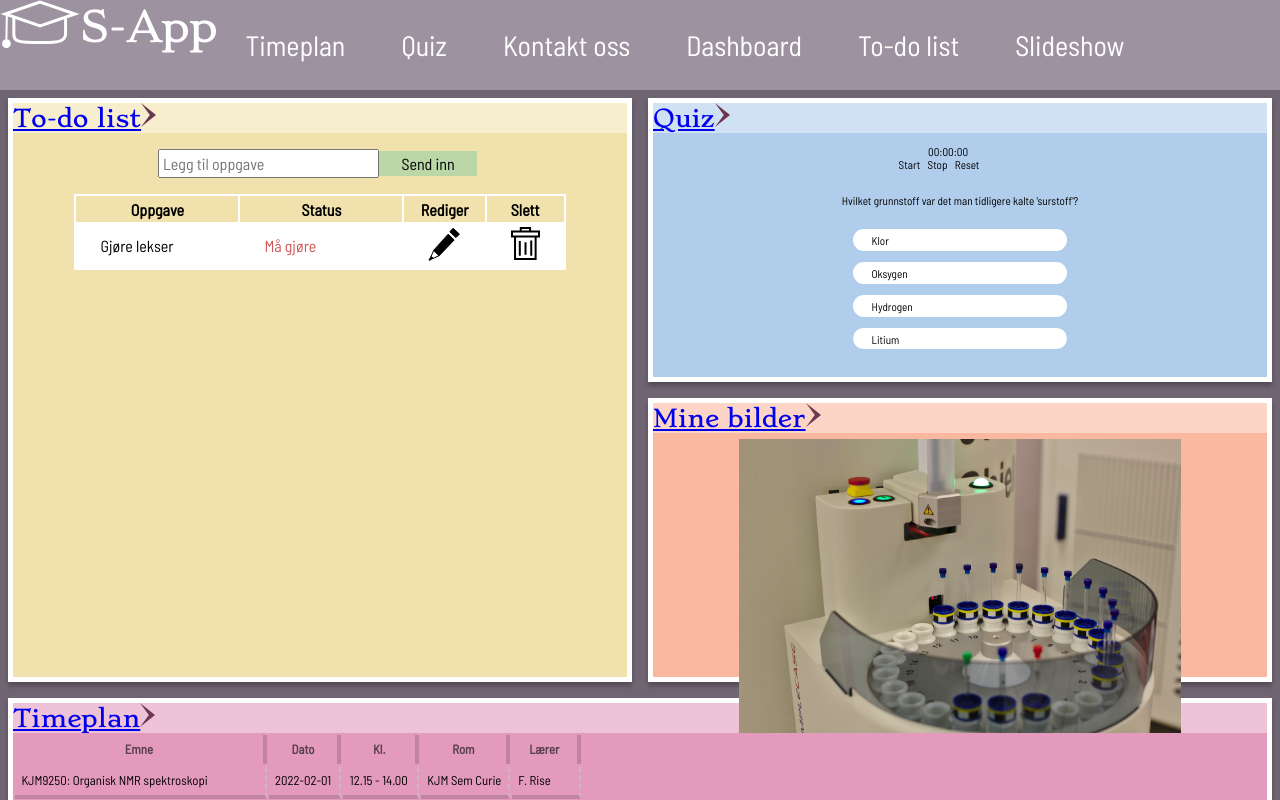
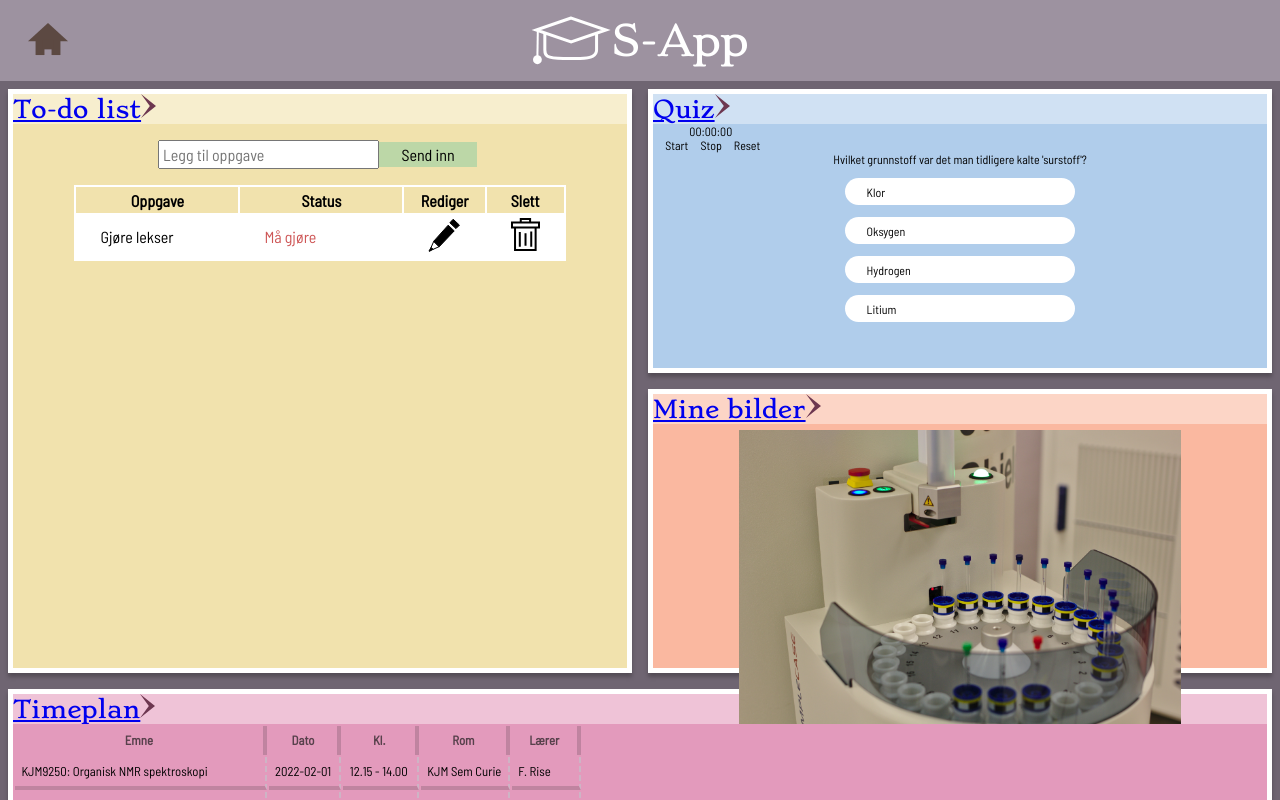
Before and after one commit to reiv003/Tema_4, a Vue app: page / in a window 1280 px wide. Shown: the top 800 px of the page. Built offline with nearby package versions, Linux system fonts and the light colour scheme.

Commit message:
Fixed syling bug with quiz. Deleted routerlinks from header and added  a routerlink to take you back to dashboard

```diff
--- a/src/components/Footer.vue
+++ b/src/components/Footer.vue
@@ -1,5 +1,5 @@
 <template>
-  <footer :style="{backgroundColor: color}">
+  <footer :style="{ backgroundColor: color }">
     <div>© S-app 2021</div>
   </footer>
 </template>
@@ -7,7 +7,7 @@
 <script>
 export default {
   props: {
-      color: String
+    color: String,
   },
 
   data() {
@@ -23,11 +23,12 @@
   text-align: center;
   font-size: 0.5em;
   width: 100%;
-
-
+  position: relative;
+  bottom: 0;
 }
 
 footer div {
+  padding-top: 1em;
   opacity: 0.4;
 }
 </style>
--- a/src/components/Header.vue
+++ b/src/components/Header.vue
@@ -2,27 +2,12 @@
   <!-- Header needs to be imported on every view in order to change title and color with this solution.
 We tried solving this in other ways, but were not able to make anything else work. The main problem is that the views
 contain only the routed content and header is not a child/parent of the view, but a sibling.-->
-  <header :style="{ backgroundColor: color }">
-    <div><img src="/images/logo.svg" /></div>
-    <h1>{{ title }}</h1>
-    <div class="item">
-      <RouterLink :to="{ name: 'time_table' }">Timeplan</RouterLink>
-    </div>
-    <div class="item">
-      <RouterLink :to="{ name: 'quiz' }">Quiz</RouterLink>
-    </div>
-    <div class="item">
-      <RouterLink :to="{ name: 'contact_us' }">Kontakt oss</RouterLink>
-    </div>
-    <div class="item">
-      <RouterLink :to="{ name: 'dashboard' }">Dashboard</RouterLink>
-    </div>
-    <div class="item">
-      <RouterLink :to="{ name: 'to_do' }">To-do list</RouterLink>
-    </div>
-    <div class="item">
-      <RouterLink :to="{ name: 'slideshow' }">Slideshow</RouterLink>
-    </div>
+  <header :style="{ backgroundColor: color }" class="header">
+    <RouterLink :to="{ name: 'dashboard' }"
+      ><button class="header__logo"><img src="/images/home.svg" /></button
+    ></RouterLink>
+    <img src="/images/logo.svg" alt="" />
+    <h1 class="header__title">{{ title }}</h1>
   </header>
 </template>
 
@@ -36,10 +21,18 @@ export default {
 </script>
 
 <style>
-header {
+.header {
+  display: flex;
+  justify-content: center;
   font-size: 0.7em;
-  display: flex;
   background-color: backgroundColor;
+  padding: 0.5em;
+}
+
+.header__logo {
+  position: absolute;
+  left: 0;
+  padding-left: 1em;
 }
 
 .item {
--- a/src/components/QuizApp.vue
+++ b/src/components/QuizApp.vue
@@ -19,9 +19,7 @@
               selectedAlternative != '',
           }"
         >
-          <!--  @click ->
-
-                :disabled -> Does so that you can only choose one alternative -->
+          <!--  :disabled -> Does so that you can only choose one alternative -->
           <input
             class="quiz-body__radio"
             type="radio"
@@ -173,7 +171,6 @@ export default {
          Calculate score:
          if you click on the right alternative the 'correctScore' ++
          if you click on the wrong alternative the 'wronScore' ++ */
-
     answered(key) {
       this.selectedAlternative = key.target.value;
       if (
@@ -214,31 +211,27 @@ export default {
   display: flex;
   flex-direction: column;
   align-items: center;
-  font-size: 70%;
+  font-size: 75%;
   background: var(--component-blue);
 }
 
 .quiz__stopwatch {
   width: 100%;
-  padding-left: 40%;
-  padding-top: 2%;
 }
 
 .quiz-body {
   display: flex;
   justify-content: center;
   width: 100%;
-  padding: 1em;
 }
 
 .quiz-body__question {
-  margin-top: 1em;
-  margin-bottom: 2em;
+  margin-bottom: 1em;
 }
 
 .quiz-body__alternatives {
   display: block;
-  padding: 0.3em;
+  padding: 0.5em;
   border-radius: 20px;
   margin: 1em;
   background: white;
@@ -250,20 +243,18 @@ export default {
 
 .quiz-body__button {
   float: right;
-  padding: 0.4em;
+  padding: 0.5em;
   border-radius: 20px;
-  margin-top: 0.6em;
   background: var(--component-pink);
 }
 
 .quiz-body__result {
   padding-top: 1em;
-  padding-left: 1vw;
   background: none;
 }
 
 .result__scores {
-  padding-left: 1vw;
+  padding-left: 0.5vw;
 }
 
 .result__scores__correct {
@@ -282,7 +273,7 @@ export default {
   padding: 0.6em;
   border-radius: 20px;
   margin-top: 2em;
-  margin-left: 3vw;
+  margin-left: 1vw;
   background: var(--component-pink);
 }
 
--- a/src/components/Stopwatch.vue
+++ b/src/components/Stopwatch.vue
@@ -41,8 +41,12 @@ export default {
 </script>
 
 <style>
+#stopwatch {
+  margin-left: 2%;
+}
+
 .stopwatch__watch {
-  padding-left: 8%;
+  margin-left: 4%;
 }
 
 .stopwatch__start {
--- a/src/views/Quiz.vue
+++ b/src/views/Quiz.vue
@@ -1,7 +1,7 @@
 <template>
-  <Header title="Quiz" color="var(--component-yellow)" />
+  <Header title="Quiz" color="var(--component-blue)" />
   <QuizApp />
-  <Footer color="var(--component-yellow" />
+  <Footer color="var(--component-blue)" />
 </template>
 
 <script>
--- a/src/views/ToDo.vue
+++ b/src/views/ToDo.vue
@@ -1,14 +1,14 @@
 
 <template>
-  <Header title="To-do" color="var(--component-blue)"/>
+  <Header title="To-do" color="var(--component-yellow)" />
   <TodoList />
-  <Footer color="var(--component-blue"/>
+  <Footer color="var(--component-yellow)" />
 </template>
 
 <script>
-  import Header from "../components/Header.vue";
-  import TodoList from "../components/TodoList.vue";
-  import Footer from "../components/Footer.vue";
+import Header from "../components/Header.vue";
+import TodoList from "../components/TodoList.vue";
+import Footer from "../components/Footer.vue";
 
 export default {
   components: {
```
Also changed, not shown: public/images/home.svg (added). Lines whose indentation alone changed are shown as unchanged.
